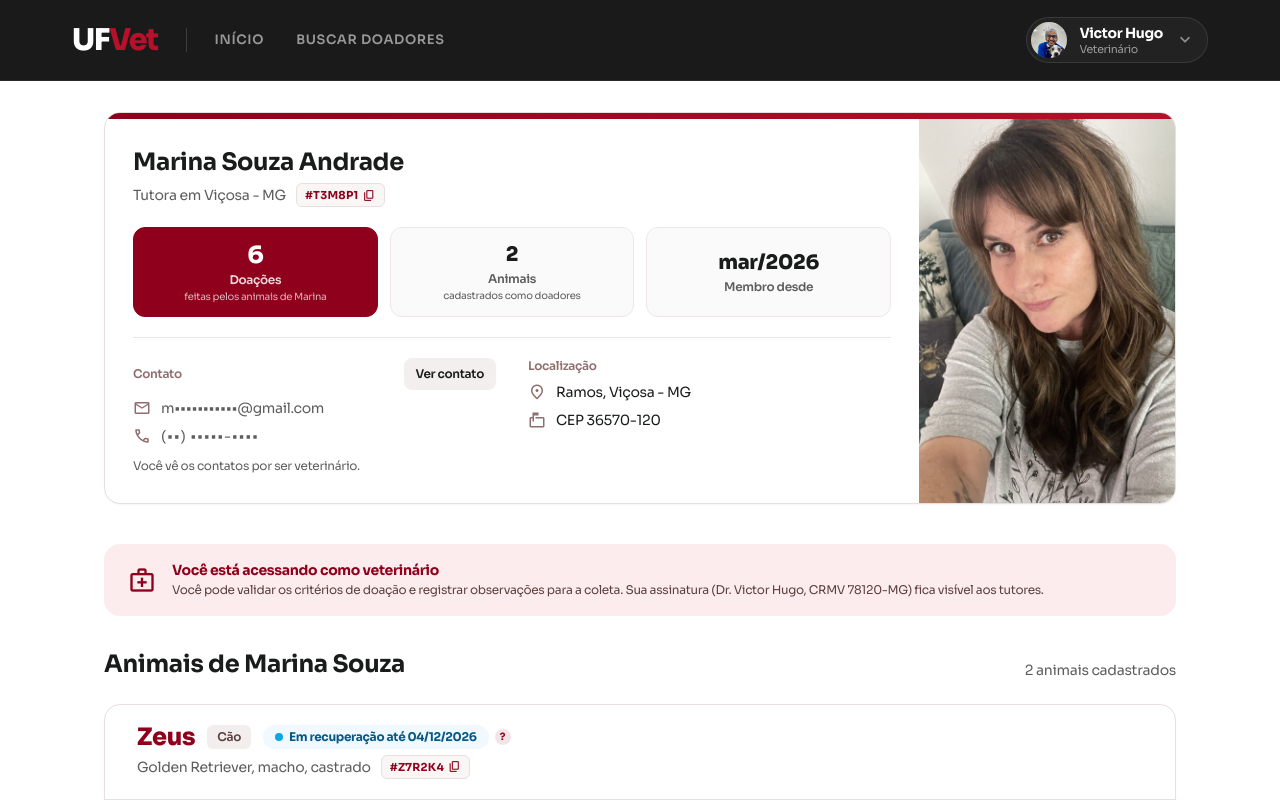
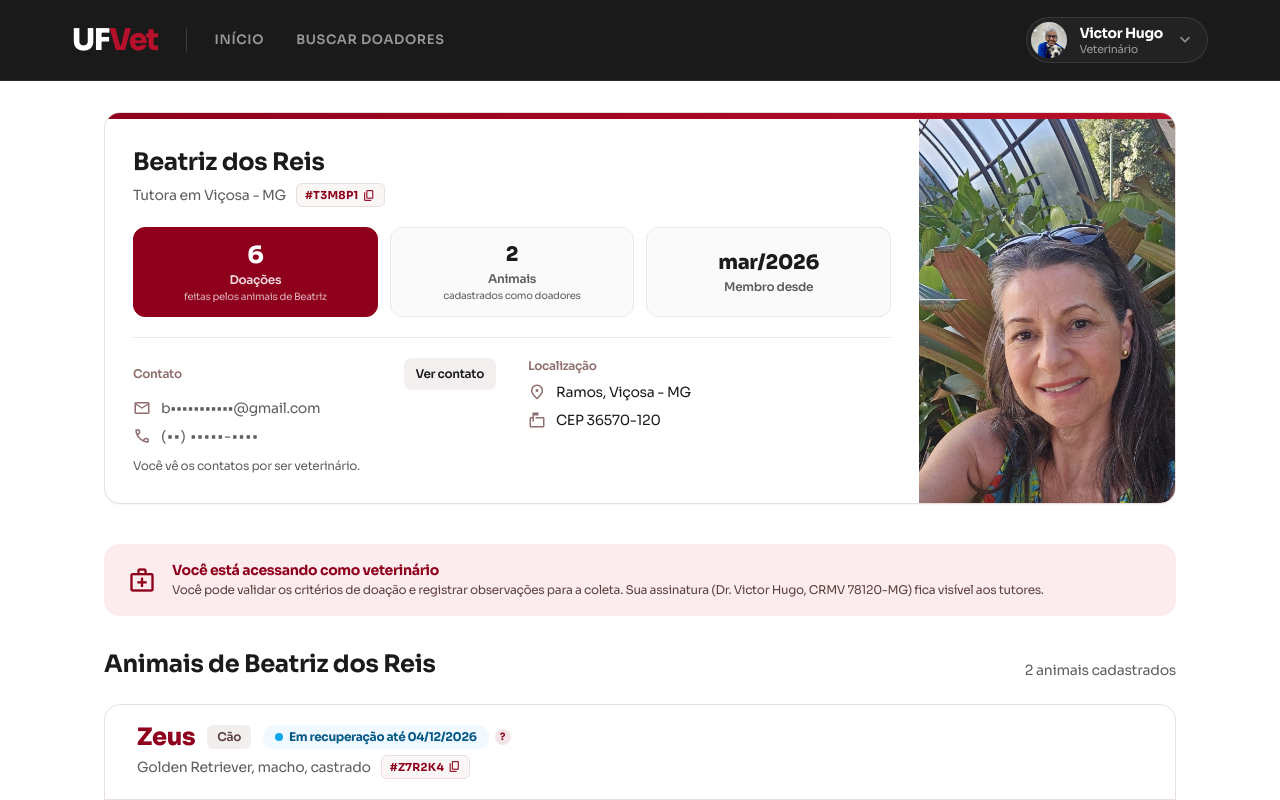
Before and after one commit to DelgadoLSD/UFVet, a React (Vite) app in the folder frontend/: page /tutor/1 in a window 1280 px wide. Shown: the top 800 px of the page. Built offline with nearby package versions, Linux system fonts and the light colour scheme.

Commit message:
chore: renomeia tutora de exemplo para Beatriz dos Reis e troca a foto

```diff
--- a/frontend/src/pages/BuscaPage.jsx
+++ b/frontend/src/pages/BuscaPage.jsx
@@ -51,7 +51,7 @@ const DOADORES_MOCK = [
     id: 2,
     codigo: "D4E5F6",
     nome: "Luna",
-    tutor: "Marina Souza",
+    tutor: "Beatriz dos Reis",
     tutorCodigo: "T3M8P1",
     foto: dog3,
     especie: "cao",
--- a/frontend/src/pages/DashboardPage.jsx
+++ b/frontend/src/pages/DashboardPage.jsx
@@ -43,7 +43,7 @@ import dog4 from "../assets/dogs/dog4_0-image.jpg";
 import cat7 from "../assets/cats/cat7_0-image.jpg";
 
 // O usuário logado é sempre este veterinário neste mock. "Ver perfil" a
-// partir da busca sempre leva a um tutor de exemplo (Marina) — ver
+// partir da busca sempre leva a um tutor de exemplo (Beatriz) — ver
 // DashboardPage, onde a rota decide qual dos dois exibir.
 const nomeProfissional = ({ nome, genero }) =>
   `${genero === "F" ? "Dra." : "Dr."} ${nome}`;
@@ -289,14 +289,14 @@ const ANIMAIS_MOCK = [
       {
         nome: "Hemograma completo",
         versoes: [
-          versaoDoc(hemogramaImg, "10/10/2025", "Marina Souza"),
-          versaoDoc(hemogramaImg, "02/03/2026", "Marina Souza"),
+          versaoDoc(hemogramaImg, "10/10/2025", "Beatriz dos Reis"),
+          versaoDoc(hemogramaImg, "02/03/2026", "Beatriz dos Reis"),
         ],
       },
       { nome: "Sorologias", versoes: [] },
       {
         nome: "Carteira de vacinação",
-        versoes: [versaoDoc(carteiraVacinacaoImg, "10/10/2025", "Marina Souza")],
+        versoes: [versaoDoc(carteiraVacinacaoImg, "10/10/2025", "Beatriz dos Reis")],
       },
     ],
   },
@@ -320,7 +320,7 @@ const ANIMAIS_MOCK = [
       { nome: "Hemograma completo", versoes: [] },
       {
         nome: "Sorologias",
-        versoes: [versaoDoc(sorologiaImg, "01/03/2026", "Marina Souza")],
+        versoes: [versaoDoc(sorologiaImg, "01/03/2026", "Beatriz dos Reis")],
       },
       { nome: "Carteira de vacinação", versoes: [] },
     ],
--- a/frontend/src/util/acessoContatos.js
+++ b/frontend/src/util/acessoContatos.js
@@ -11,12 +11,12 @@ import vetFoto from "../assets/people/man1_0-image.jpg";
 export const TUTORES_CADASTRADOS = [
   {
     codigo: "T3M8P1",
-    nome: "Marina Souza Andrade",
+    nome: "Beatriz dos Reis",
     cidade: "Viçosa - MG",
     animais: "Zeus (cão) e Luna (gato)",
     membroDesde: "mar/2026",
     foto: mulherFoto,
-    fotoPosicao: "center top",
+    fotoPosicao: "center 55%",
   },
   {
     codigo: "T7X9K2",
--- a/frontend/src/util/sessao.js
+++ b/frontend/src/util/sessao.js
@@ -32,10 +32,10 @@ export const CONTAS = [
   },
   {
     codigo: "T3M8P1",
-    nome: "Marina Souza",
-    nomeCompleto: "Marina Souza Andrade",
+    nome: "Beatriz dos Reis",
+    nomeCompleto: "Beatriz dos Reis",
     cpf: "129.447.806-55",
-    email: "marina.souza@gmail.com",
+    email: "beatriz.reis@gmail.com",
     telefone: "(31) 98871-4402",
     cep: "36570-120",
     cidade: "Viçosa - MG",
@@ -45,7 +45,7 @@ export const CONTAS = [
     papel: "Tutora",
     genero: "F",
     foto: mulherFoto,
-    fotoPosicao: "center top",
+    fotoPosicao: "center 55%",
   },
 ];
 
```
Also changed, not shown: frontend/src/assets/people/women1_0-image.jpg.
